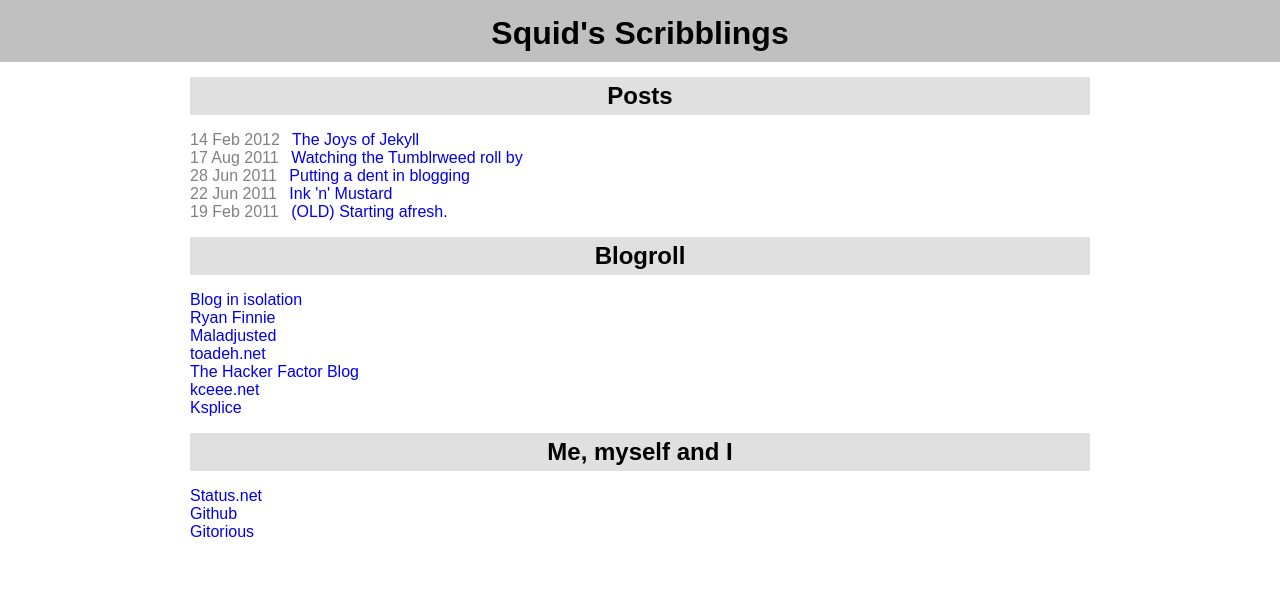
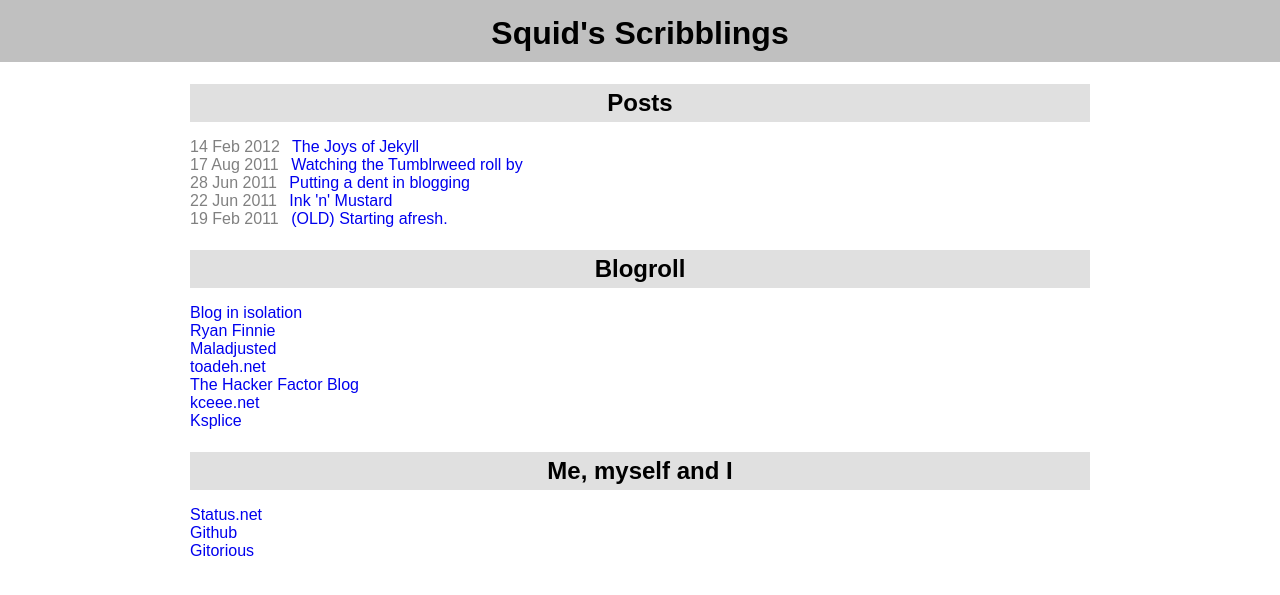
Before and after one commit to jesskay/psquid.net, a Jekyll site: the page built from index.html, in a window 1280 px wide. Shown: the top 595 px of the page. Built offline with Jekyll 4.4.1, drawn with Linux system fonts in a browser that asks for light colours.

Commit message:
So was 14. This seems about right, though.

```diff
--- a/css/clean_ink.css
+++ b/css/clean_ink.css
@@ -31,7 +31,7 @@ h1 {
 }
 h2 {
   padding: 5px 0px 5px;
-  margin-top: 14px;
+  margin-top: 22px;
 }
 
 #main {
```
